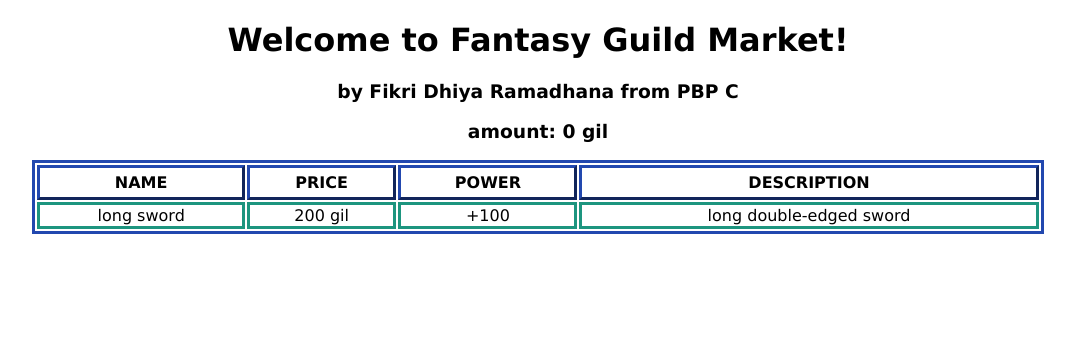
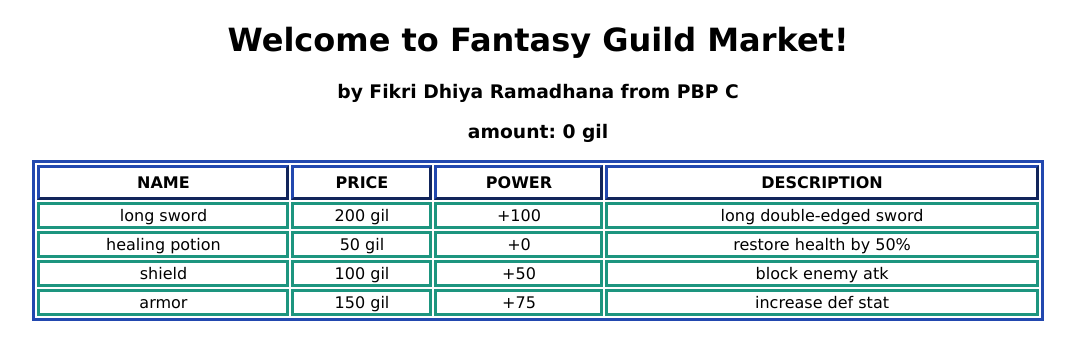
Before and after one commit to fikrirmdhna/fantasy-guild-market, a Django app: page /main/ in a window 1280 px wide. Shown: the top 360 px of the page, without its empty margins (102-1177 px from the left). Run offline with Django 4.2, Linux system fonts and the light colour scheme.

Commit message:
add more items to views.py

```diff
--- a/main/templates/main.html
+++ b/main/templates/main.html
@@ -39,13 +39,14 @@
             <th>POWER</th>
             <th>DESCRIPTION</th>
         </tr>
-
+        {% for x in list_items %}
         <tr>
-            <td>{{ items }}</td>
-            <td>{{ price }} gil</td>
-            <td>+{{ power }}</td>
-            <td>{{ description }}</td>
+            <td>{{ x.item }}</td>
+            <td>{{ x.price }} gil</td>
+            <td>+{{ x.power }}</td>
+            <td>{{ x.description }}</td>
         </tr>
+        {% endfor %}
     </table>
 </body>
 </html>
--- a/main/views.py
+++ b/main/views.py
@@ -6,9 +6,32 @@ def show_main(request):
         'name': 'Fikri Dhiya Ramadhana',
         'class': 'PBP C',
         'amount': 0,
-        'items' : "long sword",
-        'price' : 200,
-        'power' : 100,
-        'description' : "long double-edged sword",
+        'list_items' : [
+            {
+                'item'  : "long sword",
+                'price' : 200,
+                'power' : 100,
+                'description': "long double-edged sword",
+            },
+            {
+                'item'  : "healing potion",
+                'price' : 50,
+                'power' : 0,
+                'description': "restore health by 50%",
+            },
+            {
+                'item'  : "shield",
+                'price' : 100,
+                'power' : 50,
+                'description': "block enemy atk",
+            },
+            {
+                'item'  : "armor",
+                'price' : 150,
+                'power' : 75,
+                'description': "increase def stat",
+            }
+        ]
     }
+
     return render(request, "main.html", context)
```
